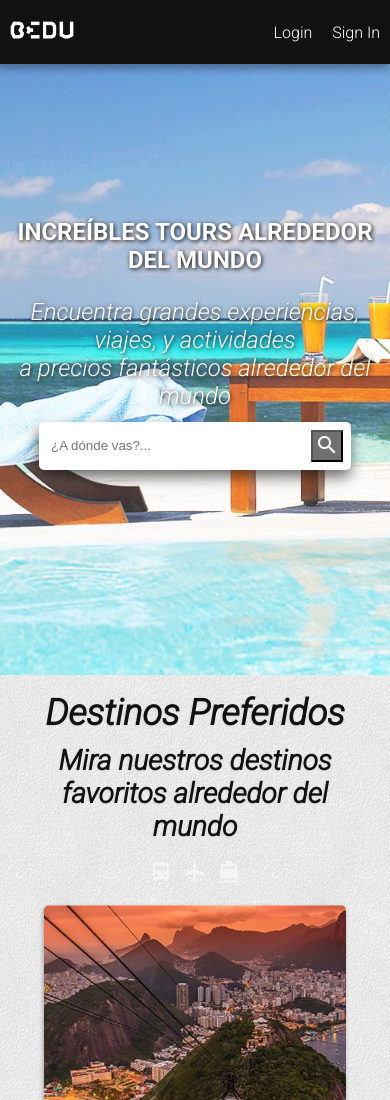
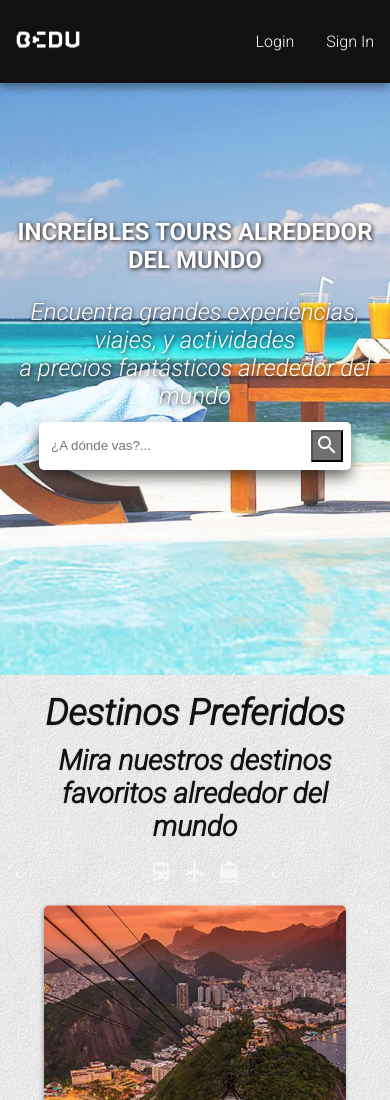
Before and after one commit to DigitalNaut/Bedu-Travel, a plain HTML site: page index.html in a window 390 px wide. Shown: the top 1100 px of the page. Drawn offline with Linux system fonts and the light colour scheme.

Commit message:
Responsive Design Integration

```diff
--- a/assets/css/page-decoration.css
+++ b/assets/css/page-decoration.css
@@ -19,7 +19,6 @@ body {
 .navbar {
     width: calc(100vw - (100vw - 100%));
 
-    height: 64px;
     background-color: #111;
     color: #fff;
     box-shadow: -1px 5px 7px #11111155;
@@ -27,14 +26,13 @@ body {
     position: fixed;
     z-index : 1;
     display: flex;
-    flex-direction: row;
+    flex-flow: row wrap;
     justify-content: space-between;
     align-items: center;
 }
 
 .navbar .logo {
     width: 64px;
-    padding-left: 10px;
 
     background-repeat: no-repeat;
     background-position: center;
@@ -45,11 +43,10 @@ body {
     text-align: center;
     list-style-type: none;
     display: flex;
-    flex-direction: row;
 }
 
 .navbar .item {
-    margin: 10px;
+    padding: 16px;
 }
 
 .navbar a {
--- a/index.html
+++ b/index.html
@@ -17,7 +17,7 @@
     <article class="wrapper">
         <nav class="navbar">
             <a href="index.html">
-                <img class="logo" src="assets/images/bedu_logo.png" alt="Bedu Logo">
+                <img class="logo item" src="assets/images/bedu_logo.png" alt="Bedu Logo">
                 </div>
                 <ul class="navlist">
                     <li class="item">
```
